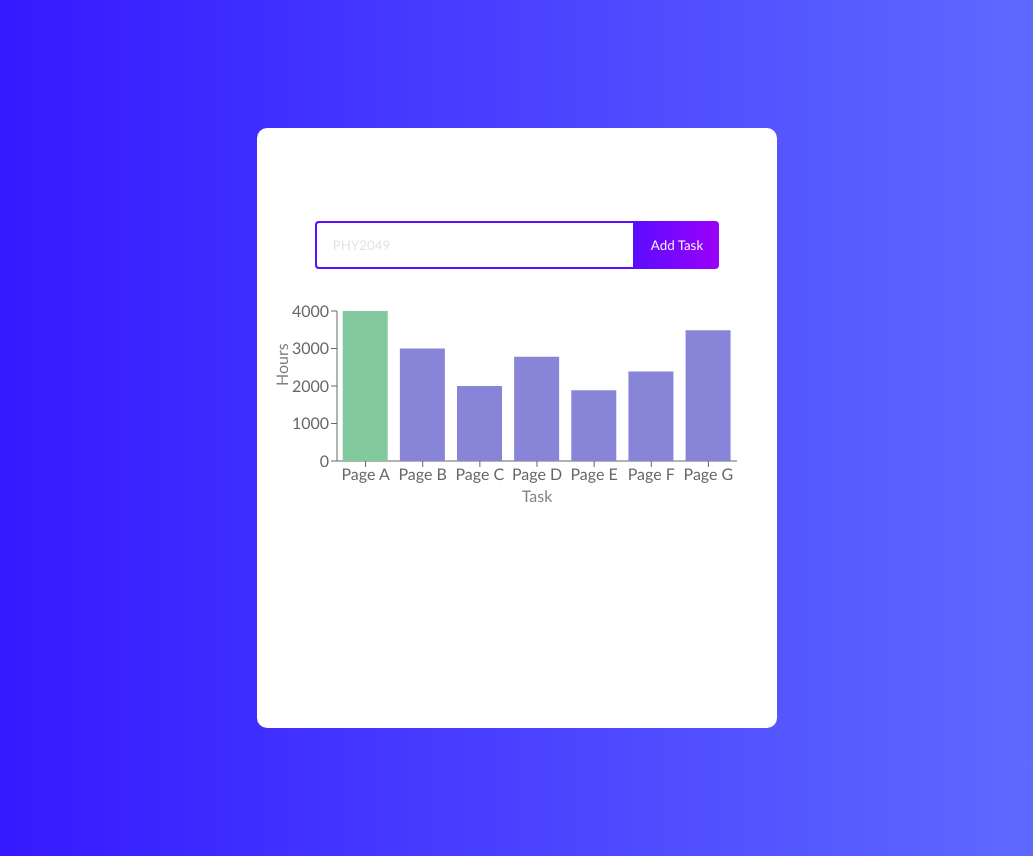
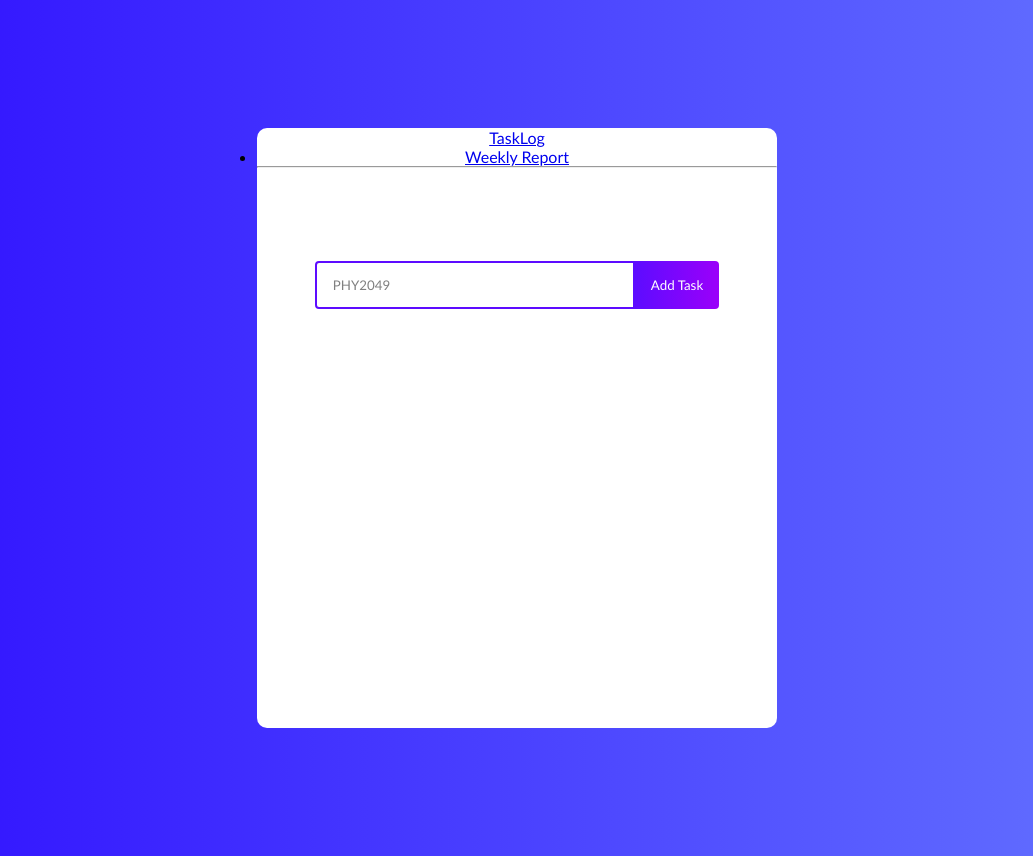
Before and after one commit to jahdiel4j/TaskLog, a React (Create React App) app: page / in a window 1280 px wide. Shown: the whole page, without its empty margins (123-1156 px from the left). Built offline with nearby package versions, Linux system fonts and the light colour scheme.

Commit message:
Added basic routing

```diff
--- a/package.json
+++ b/package.json
@@ -9,6 +9,7 @@
     "react": "^17.0.1",
     "react-dom": "^17.0.1",
     "react-icons": "^4.2.0",
+    "react-router-dom": "^5.2.0",
     "react-scripts": "4.0.3",
     "recharts": "^2.0.8",
     "web-vitals": "^1.1.0"
--- a/src/App.css
+++ b/src/App.css
@@ -49,11 +49,11 @@
     outline: none;
     width: 320px;
     background: transparent;
-    color: #fff;
+    color: black;
   }
 
   .todo-input::placeholder {
-    color: #e2e2e2;
+    color: gray;
   }
 
   .todo-button {
--- a/src/App.js
+++ b/src/App.js
@@ -1,6 +1,9 @@
 import './App.css';
 import TodoList from './components/TodoList';
 import Chart from './components/Chart';
+import NavBar from './components/NavBar';
+import { Route, Switch } from 'react-router-dom';
+import Todo from './components/Todo';
 
 function App() {
   const data = [
@@ -49,8 +52,16 @@ function App() {
   ];
   return (
     <div className="todo-app">
-        <TodoList />
-        <Chart data={data} />
+        <NavBar/>
+        <hr/>
+        <Switch>
+          <Route path="/report">
+            <Chart data={data}/>
+          </Route>
+          <Route path="/">
+            <TodoList/>
+          </Route>
+        </Switch>
     </div>
   );
 }
--- /dev/null
+++ b/src/components/NavBar.js
@@ -0,0 +1,20 @@
+import React, { Component } from 'react';
+import { Link } from 'react-router-dom';
+
+export default class Navbar extends Component {
+
+    render() {
+        return (
+            <nav className="navbar navbar-dark bg-dark navbar-expand-lg">
+                <Link to="/" className="navbar-brand">TaskLog</Link>
+                <div className="navbar-collapse">
+                    <ul className="navbar-nav mr-auto">
+                        <li className="navbar-item">
+                            <Link to="/report" className="nav-link">Weekly Report</Link>
+                        </li>
+                    </ul>
+                </div>
+            </nav>
+        );
+    }
+}
--- a/src/index.js
+++ b/src/index.js
@@ -1,10 +1,13 @@
 import React from 'react';
 import ReactDOM from 'react-dom';
 import App from './App';
+import { BrowserRouter as Router } from 'react-router-dom';
 
 ReactDOM.render(
   <React.StrictMode>
+    <Router>
     <App />
+    </Router>
   </React.StrictMode>,
   document.getElementById('root')
 );
```
Also changed, not shown: 1 other file (tests, documents, lock files or other folders).
